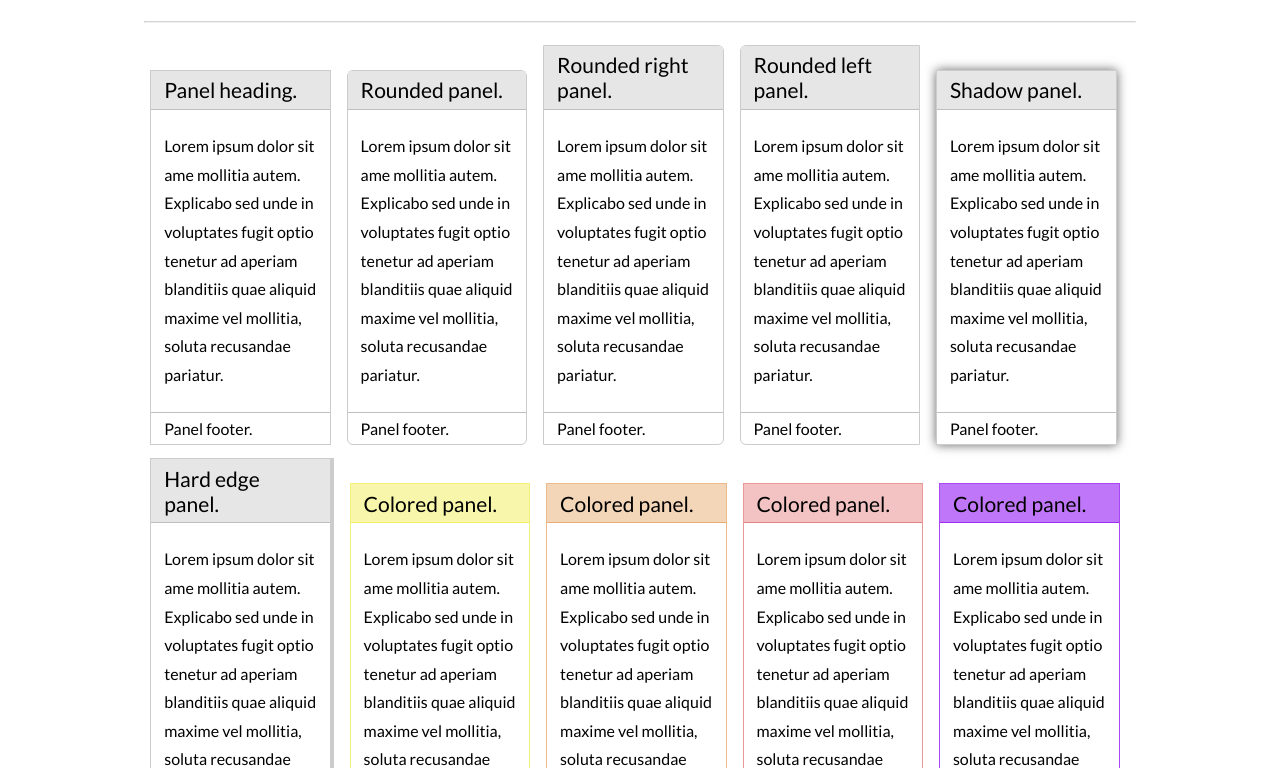
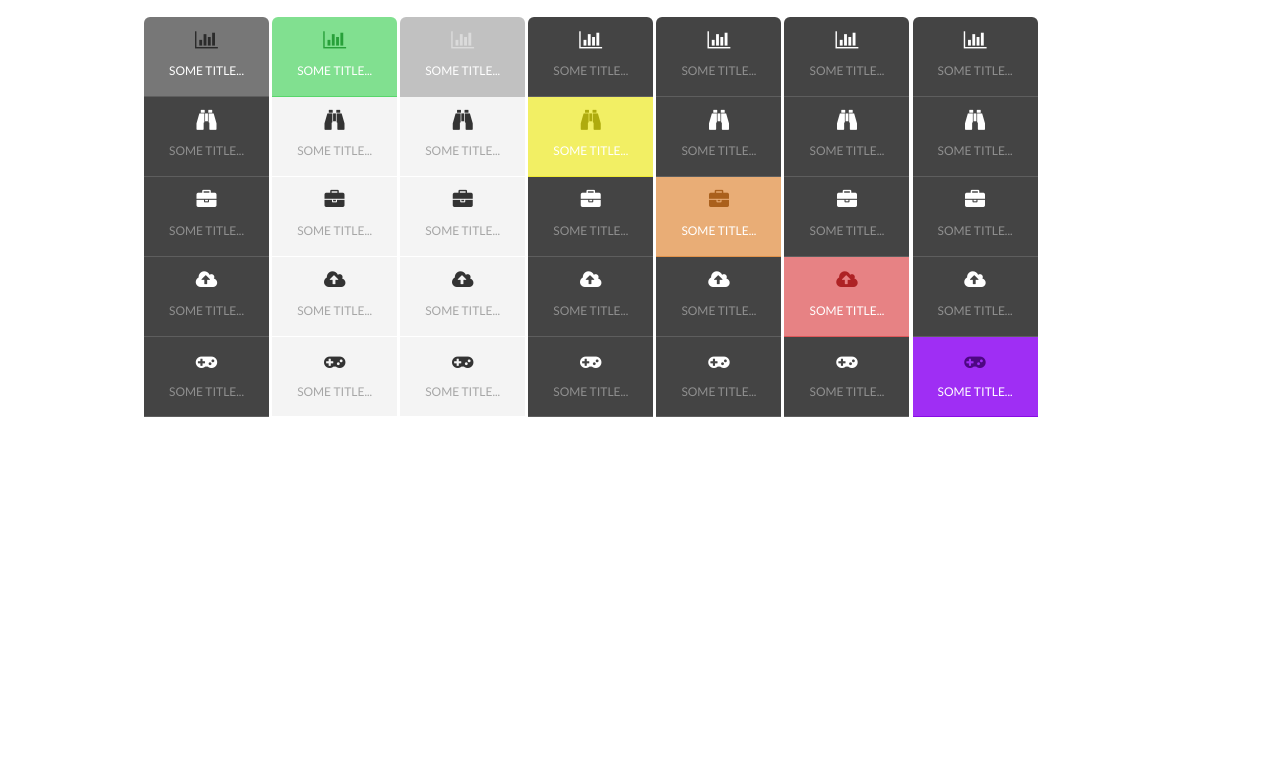
Before and after one commit to christabor/widgetpack, a website: page index.html in a window 1280 px wide. Shown: the part 356-1124 px from the top of the page. Drawn offline with nearby package versions, Linux system fonts and the light colour scheme.

Commit message:
Add sidebar

```diff
--- /dev/null
+++ b/examples/sidebars.html
@@ -0,0 +1,337 @@
+<div class="container">
+    <div class="row">
+        <div class="col-md-12">
+            <h2 class="section">Sidebars <small>Sidebar panels, with icons and subtext. Uses font-awesome as example icons, but these can be replaced.</small></h2>
+            <hr>
+            <ul class="list-unstyled sidebar rounded" style="width: 125px;display:inline-block;">
+                <li class="active">
+                    <a href="#">
+                        <span class="icon fa fa-bar-chart"></span>
+                        <p class="subdue caption">some title...</p>
+                    </a>
+                </li>
+                <li>
+                    <a href="#">
+                        <span class="icon fa fa-binoculars"></span>
+                        <p class="subdue caption">some title...</p>
+                    </a>
+                </li>
+                <li>
+                    <a href="#">
+                        <span class="icon fa fa-briefcase"></span>
+                        <p class="subdue caption">some title...</p>
+                    </a>
+                </li>
+                <li>
+                    <a href="#">
+                        <span class="icon fa fa-cloud-upload"></span>
+                        <p class="subdue caption">some title...</p>
+                    </a>
+                </li>
+                <li>
+                    <a href="#">
+                        <span class="icon fa fa-gamepad"></span>
+                        <p class="subdue caption">some title...</p>
+                    </a>
+                </li>
+            </ul>
+
+            <ul class="list-unstyled sidebar-light sidebar sidebar-green rounded" style="width: 125px;display:inline-block;">
+                <li class="active">
+                    <a href="#">
+                        <span class="icon fa fa-bar-chart"></span>
+                        <p class="subdue caption">some title...</p>
+                    </a>
+                </li>
+                <li>
+                    <a href="#">
+                        <span class="icon fa fa-binoculars"></span>
+                        <p class="subdue caption">some title...</p>
+                    </a>
+                </li>
+                <li>
+                    <a href="#">
+                        <span class="icon fa fa-briefcase"></span>
+                        <p class="subdue caption">some title...</p>
+                    </a>
+                </li>
+                <li>
+                    <a href="#">
+                        <span class="icon fa fa-cloud-upload"></span>
+                        <p class="subdue caption">some title...</p>
+                    </a>
+                </li>
+                <li>
+                    <a href="#">
+                        <span class="icon fa fa-gamepad"></span>
+                        <p class="subdue caption">some title...</p>
+                    </a>
+                </li>
+            </ul>
+
+            <ul class="list-unstyled sidebar-light sidebar rounded" style="width: 125px;display:inline-block;">
+                <li class="active">
+                    <a href="#">
+                        <span class="icon fa fa-bar-chart"></span>
+                        <p class="subdue caption">some title...</p>
+                    </a>
+                </li>
+                <li>
+                    <a href="#">
+                        <span class="icon fa fa-binoculars"></span>
+                        <p class="subdue caption">some title...</p>
+                    </a>
+                </li>
+                <li>
+                    <a href="#">
+                        <span class="icon fa fa-briefcase"></span>
+                        <p class="subdue caption">some title...</p>
+                    </a>
+                </li>
+                <li>
+                    <a href="#">
+                        <span class="icon fa fa-cloud-upload"></span>
+                        <p class="subdue caption">some title...</p>
+                    </a>
+                </li>
+                <li>
+                    <a href="#">
+                        <span class="icon fa fa-gamepad"></span>
+                        <p class="subdue caption">some title...</p>
+                    </a>
+                </li>
+            </ul>
+
+            <ul class="list-unstyled sidebar rounded sidebar-yellow" style="width: 125px;display:inline-block;">
+                <li>
+                    <a href="#">
+                        <span class="icon fa fa-bar-chart"></span>
+                        <p class="subdue caption">some title...</p>
+                    </a>
+                </li>
+                <li class="active">
+                    <a href="#">
+                        <span class="icon fa fa-binoculars"></span>
+                        <p class="subdue caption">some title...</p>
+                    </a>
+                </li>
+                <li>
+                    <a href="#">
+                        <span class="icon fa fa-briefcase"></span>
+                        <p class="subdue caption">some title...</p>
+                    </a>
+                </li>
+                <li>
+                    <a href="#">
+                        <span class="icon fa fa-cloud-upload"></span>
+                        <p class="subdue caption">some title...</p>
+                    </a>
+                </li>
+                <li>
+                    <a href="#">
+                        <span class="icon fa fa-gamepad"></span>
+                        <p class="subdue caption">some title...</p>
+                    </a>
+                </li>
+            </ul>
+
+            <ul class="list-unstyled sidebar rounded sidebar-orange" style="width: 125px;display:inline-block;">
+                <li>
+                    <a href="#">
+                        <span class="icon fa fa-bar-chart"></span>
+                        <p class="subdue caption">some title...</p>
+                    </a>
+                </li>
+                <li>
+                    <a href="#">
+                        <span class="icon fa fa-binoculars"></span>
+                        <p class="subdue caption">some title...</p>
+                    </a>
+                </li>
+                <li class="active">
+                    <a href="#">
+                        <span class="icon fa fa-briefcase"></span>
+                        <p class="subdue caption">some title...</p>
+                    </a>
+                </li>
+                <li>
+                    <a href="#">
+                        <span class="icon fa fa-cloud-upload"></span>
+                        <p class="subdue caption">some title...</p>
+                    </a>
+                </li>
+                <li>
+                    <a href="#">
+                        <span class="icon fa fa-gamepad"></span>
+                        <p class="subdue caption">some title...</p>
+                    </a>
+                </li>
+            </ul>
+
+            <ul class="list-unstyled sidebar rounded sidebar-red" style="width: 125px;display:inline-block;">
+                <li>
+                    <a href="#">
+                        <span class="icon fa fa-bar-chart"></span>
+                        <p class="subdue caption">some title...</p>
+                    </a>
+                </li>
+                <li>
+                    <a href="#">
+                        <span class="icon fa fa-binoculars"></span>
+                        <p class="subdue caption">some title...</p>
+                    </a>
+                </li>
+                <li>
+                    <a href="#">
+                        <span class="icon fa fa-briefcase"></span>
+                        <p class="subdue caption">some title...</p>
+                    </a>
+                </li>
+                <li class="active">
+                    <a href="#">
+                        <span class="icon fa fa-cloud-upload"></span>
+                        <p class="subdue caption">some title...</p>
+                    </a>
+                </li>
+                <li>
+                    <a href="#">
+                        <span class="icon fa fa-gamepad"></span>
+                        <p class="subdue caption">some title...</p>
+                    </a>
+                </li>
+            </ul>
+
+            <ul class="list-unstyled sidebar rounded sidebar-purple" style="width: 125px;display:inline-block;">
+                <li>
+                    <a href="#">
+                        <span class="icon fa fa-bar-chart"></span>
+                        <p class="subdue caption">some title...</p>
+                    </a>
+                </li>
+                <li>
+                    <a href="#">
+                        <span class="icon fa fa-binoculars"></span>
+                        <p class="subdue caption">some title...</p>
+                    </a>
+                </li>
+                <li>
+                    <a href="#">
+                        <span class="icon fa fa-briefcase"></span>
+                        <p class="subdue caption">some title...</p>
+                    </a>
+                </li>
+                <li>
+                    <a href="#">
+                        <span class="icon fa fa-cloud-upload"></span>
+                        <p class="subdue caption">some title...</p>
+                    </a>
+                </li>
+                <li class="active">
+                    <a href="#">
+                        <span class="icon fa fa-gamepad"></span>
+                        <p class="subdue caption">some title...</p>
+                    </a>
+                </li>
+            </ul>
+
+            <ul class="list-unstyled sidebar rounded sidebar-blue" style="width: 125px;display:inline-block;">
+                <li class="active">
+                    <a href="#">
+                        <span class="icon fa fa-bar-chart"></span>
+                        <p class="subdue caption">some title...</p>
+                    </a>
+                </li>
+                <li>
+                    <a href="#">
+                        <span class="icon fa fa-binoculars"></span>
+                        <p class="subdue caption">some title...</p>
+                    </a>
+                </li>
+                <li>
+                    <a href="#">
+                        <span class="icon fa fa-briefcase"></span>
+                        <p class="subdue caption">some title...</p>
+                    </a>
+                </li>
+                <li>
+                    <a href="#">
+                        <span class="icon fa fa-cloud-upload"></span>
+                        <p class="subdue caption">some title...</p>
+                    </a>
+                </li>
+                <li>
+                    <a href="#">
+                        <span class="icon fa fa-gamepad"></span>
+                        <p class="subdue caption">some title...</p>
+                    </a>
+                </li>
+            </ul>
+
+            <ul class="list-unstyled sidebar rounded sidebar-green" style="width: 125px;display:inline-block;">
+                <li>
+                    <a href="#">
+                        <span class="icon fa fa-bar-chart"></span>
+                        <p class="subdue caption">some title...</p>
+                    </a>
+                </li>
+                <li class="active">
+                    <a href="#">
+                        <span class="icon fa fa-binoculars"></span>
+                        <p class="subdue caption">some title...</p>
+                    </a>
+                </li>
+                <li>
+                    <a href="#">
+                        <span class="icon fa fa-briefcase"></span>
+                        <p class="subdue caption">some title...</p>
+                    </a>
+                </li>
+                <li>
+                    <a href="#">
+                        <span class="icon fa fa-cloud-upload"></span>
+                        <p class="subdue caption">some title...</p>
+                    </a>
+                </li>
+                <li>
+                    <a href="#">
+                        <span class="icon fa fa-gamepad"></span>
+                        <p class="subdue caption">some title...</p>
+                    </a>
+                </li>
+            </ul>
+
+            <ul class="list-unstyled sidebar rounded sidebar-pink" style="width: 125px;display:inline-block;">
+                <li>
+                    <a href="#">
+                        <span class="icon fa fa-bar-chart"></span>
+                        <p class="subdue caption">some title...</p>
+                    </a>
+                </li>
+                <li>
+                    <a href="#">
+                        <span class="icon fa fa-binoculars"></span>
+                        <p class="subdue caption">some title...</p>
+                    </a>
+                </li>
+                <li class="active">
+                    <a href="#">
+                        <span class="icon fa fa-briefcase"></span>
+                        <p class="subdue caption">some title...</p>
+                    </a>
+                </li>
+                <li>
+                    <a href="#">
+                        <span class="icon fa fa-cloud-upload"></span>
+                        <p class="subdue caption">some title...</p>
+                    </a>
+                </li>
+                <li>
+                    <a href="#">
+                        <span class="icon fa fa-gamepad"></span>
+                        <p class="subdue caption">some title...</p>
+                    </a>
+                </li>
+            </ul>
+        </div>
+    </div>
+</div>
--- a/index.html
+++ b/index.html
@@ -5,6 +5,7 @@
     <meta name="viewport" content="width=device-width, minimum-scale=1, initial-scale=1, maximum-scale=1">
     <title>Widgetpack CSS/HTML widgets and styles.</title>
     <link href='http://fonts.googleapis.com/css?family=Lato:300,400,700,300italic,400italic,700italic' rel='stylesheet' type='text/css'>
+    <link rel="stylesheet" href="https://cdnjs.cloudflare.com/ajax/libs/font-awesome/4.5.0/css/font-awesome.min.css">
     <link rel="stylesheet" href="css/vendor/flexbox-grid.min.css">
     <link href="dist/widgetpack.min.css" rel="stylesheet">
     <style>
@@ -77,6 +78,16 @@
         width: 18%;
         margin: 0.4em;
     }
+
+    /*Sidebar demo*/
+
+    .sidebar .icon {
+        font-size: 20px;
+    }
+    .sidebar p {
+        font-size: 12px;
+    }
+
     @media handheld, screen and (max-width: 700px) {
         .container {
             margin: 0.4em;
@@ -98,6 +109,7 @@
         </div>
     </div>
     <hr>
+    <div id="sidebars" class="loader"></div>
     <div id="panels" class="loader"></div>
     <div id="scroll" class="loader"></div>
     <div id="bullets" class="loader"></div>
--- a/package.json
+++ b/package.json
@@ -9,7 +9,7 @@
     "gulp": "^3.9.0",
     "gulp-compress": "0.0.8",
     "gulp-concat": "^2.6.0",
-    "gulp-minify-css": "^1.2.3",
+    "gulp-cssnano": "^1.2.3",
     "gulp-sass": "^2.1.0"
   }
 }
--- /dev/null
+++ b/src/sass/_sidebars.scss
@@ -0,0 +1,113 @@
+@import "colors";
+
+$default: #444;
+$light: #f4f4f4;
+
+@mixin sidebar_colors($hex, $is_dark: true) {
+    > li:hover a,
+    > li.active:hover a {
+        background-color: $hex;
+    }
+    > li.active:hover a {
+        color: darken($hex, 30%);
+    }
+    > li.active a {
+        @if $is_dark {
+            background-color: lighten($hex, 20%);
+            border-color: lighten($hex, 10%);
+        }
+        @else {
+            background-color: darken($hex, 20%);
+            border-color: darken($hex, 20%);
+        }
+        color: white;
+    }
+    > li.active:hover a {
+        @if $is_dark {
+            background-color: lighten($hex, 30%);
+        }
+        @else {
+            background-color: darken($hex, 50%);
+        }
+    }
+    > li.active .icon {
+        color: darken($hex, 10%);
+    }
+    > li.active:hover .icon,
+    > li:hover .icon {
+        color: darken($hex, 30%);
+    }
+}
+
+.sidebar {
+    list-style-type: none;
+    overflow: hidden;
+    min-height: 100%;
+    padding: 0;
+    text-align: center;
+    font-size: 0.8em;
+
+    a {
+        text-decoration: none;
+        color: white;
+    }
+    > li {
+        width: 100%;
+        max-width: 100%;
+    }
+    > li:last-of-type {
+        border-bottom: none;
+    }
+    > li a {
+        padding: 0.8em;
+        display: block;
+        background-color: $default;
+        border-bottom: 1px solid lighten($default, 10%);
+    }
+    > li .caption {
+        margin: 0;
+    }
+    > li:hover .caption.subdue,
+    > li.active .caption.subdue {
+        opacity: 1;
+    }
+    > li.active a {
+        color: black;
+    }
+    > li a:active {
+        position: relative;
+        top: 1px;
+    }
+    .caption {
+        text-transform: uppercase;
+    }
+    .caption.subdue {
+        opacity: 0.4;
+    }
+    .icon {
+        font-size: 2.6em;
+        margin-bottom: 0.3em;
+    }
+
+    // Colors
+
+    @include sidebar_colors($default);
+
+    &.sidebar-light {
+        color: #333;
+        a {
+            color: #333;
+        }
+        > li a {
+            background-color: $light;
+            border-bottom: 1px solid lighten($light, 10%);
+        }
+        @include sidebar_colors($light, false);
+    }
+
+    @each $color, $hex in $all_colors {
+        &.sidebar-#{$color} {
+            @include sidebar_colors($hex);
+        }
+    }
+}
--- a/src/sass/widgetpack.scss
+++ b/src/sass/widgetpack.scss
@@ -6,3 +6,4 @@
 @import 'mixins';
 @import 'helpers';
 @import 'panels';
+@import 'sidebars';
```
Also changed, not shown: dist/widgetpack.min.css.
